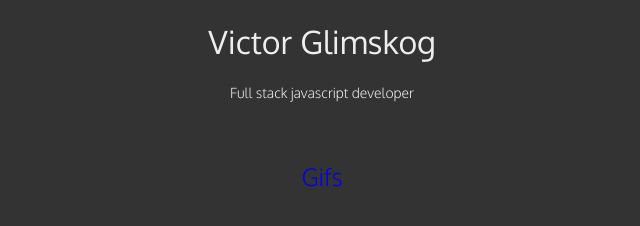
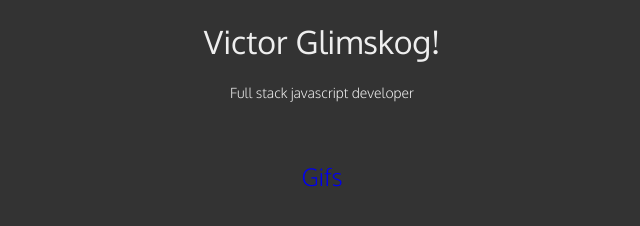
Before and after one commit to victorglimskog/small-node, a website: page www/index.html in a window 1280 px wide. Shown: the full height of the page, 318-958 px from the left. Drawn offline with Linux system fonts and the light colour scheme.

Commit message:
Update index.html

```diff
--- a/www/index.html
+++ b/www/index.html
@@ -10,7 +10,7 @@
         <link href="https://fonts.googleapis.com/css?family=Oxygen:300,400" rel="stylesheet">
     </head>
     <body>
-        <h1>Victor Glimskog</h1>
+        <h1>Victor Glimskog!</h1>
         <p class="sub-header">Full stack javascript developer</p>
         <div class="nav">
             <ul>
```
